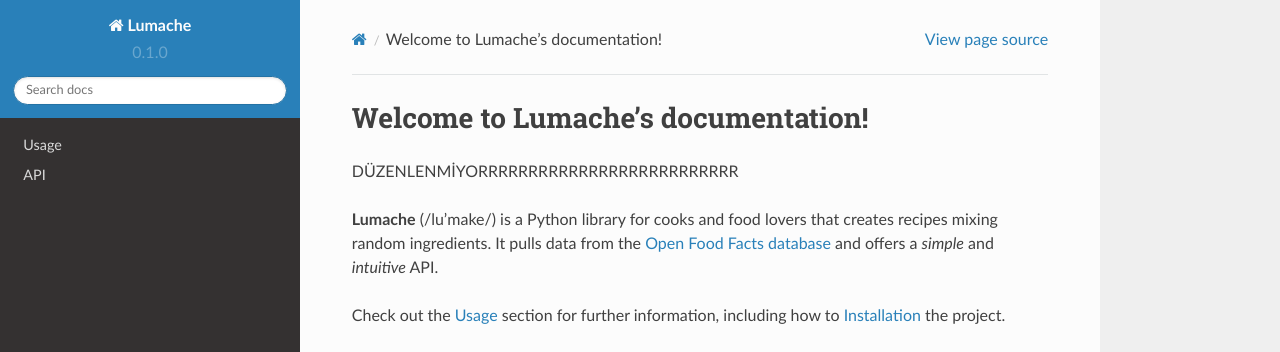
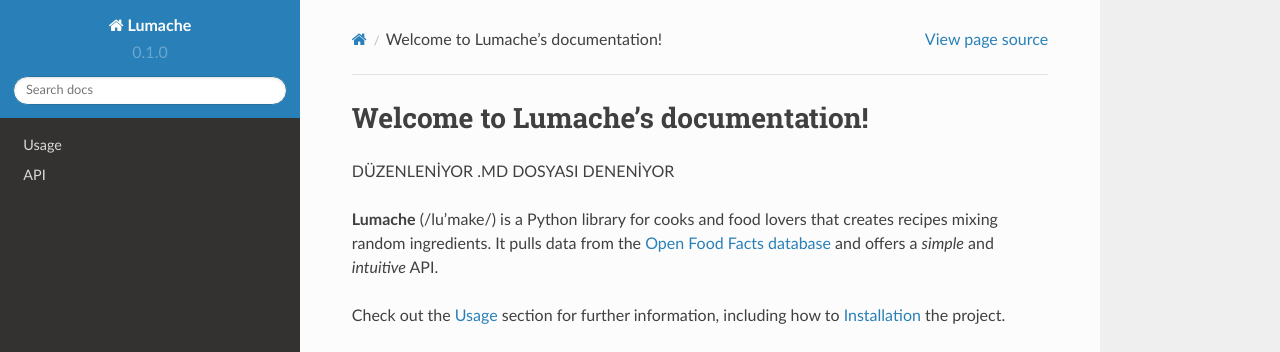
Before and after one commit to 2AGburakyilmaz/Docs, a Sphinx documentation site: the page built from docs/source/index.rst, in a window 1280 px wide. Shown: the top 352 px of the page. Built offline with Sphinx 7.4.7 and the Read the Docs theme 2.0.0, drawn with Linux system fonts in a browser that asks for light colours.

Commit message:
Update index.rst

```diff
--- a/docs/source/index.rst
+++ b/docs/source/index.rst
@@ -3,7 +3,7 @@ Welcome to Lumache's documentation!
 
 
 
-DÜZENLENMİYORRRRRRRRRRRRRRRRRRRRRRRRRR
+DÜZENLENİYOR .MD DOSYASI DENENİYOR
 
 **Lumache** (/lu'make/) is a Python library for cooks and food lovers
 that creates recipes mixing random ingredients.
```
